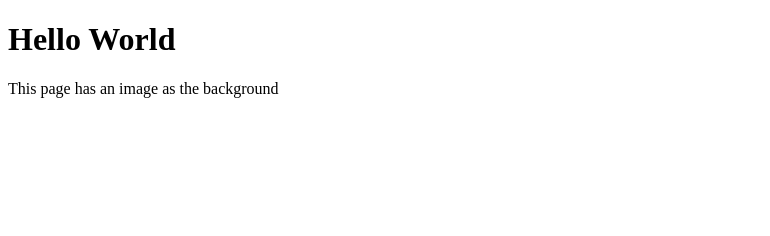
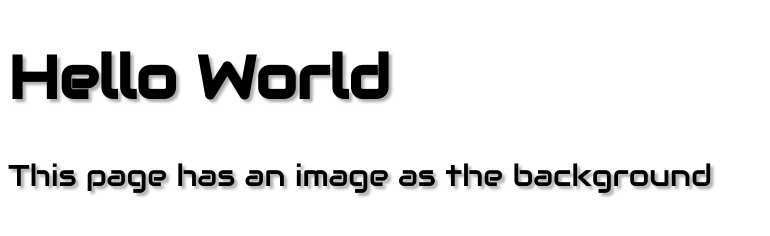
Before and after one commit to rfloresj/PracticeCSS, a plain HTML site: page index.html in a window 1280 px wide. Shown: the whole page, without its empty margins (0-770 px from the left). Drawn offline with Linux system fonts and the light colour scheme.

Commit message:
Adding HTML, CSS and Notes

```diff
--- a/Practice.css
+++ b/Practice.css
@@ -1,3 +1,5 @@
-p{
-    background-image: url(./img/1.jpg);
+body{
+    font-family: "Audiowide", sans-serif;
+    font-size: 30px;
+    text-shadow: 3px 3px 3px #ababab;
 }
--- a/index.html
+++ b/index.html
@@ -7,10 +7,11 @@
     <title>Page Title</title>
     <link rel="icon" type="image/x-icon" href="favicon.ico">
     <link rel="stylesheet" href="Practice.css">
+    <link rel="stylesheet" href="https://fonts.googleapis.com/css?family=Audiowide&effect=neon">
 </head>
 
 <body>
-<h1>Hello World</h1>
+<h1 class="font-effect-neon">Hello World</h1>
 <p>This page has an image as the background</p>
 </body>
 </html>
```
Also changed, not shown: Notes.txt.
